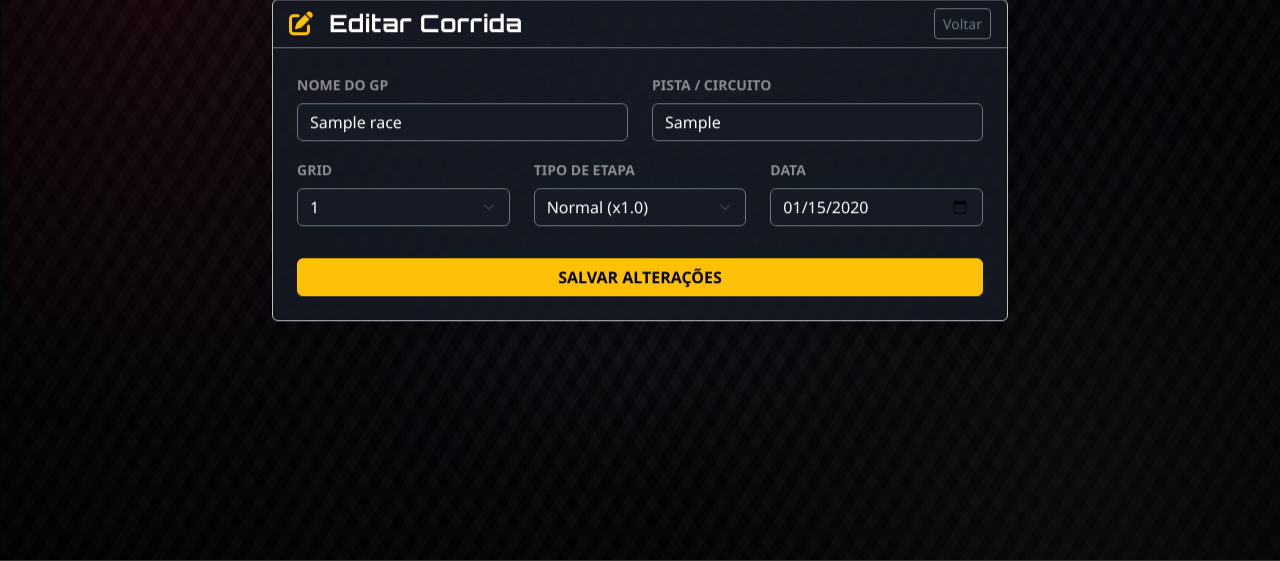
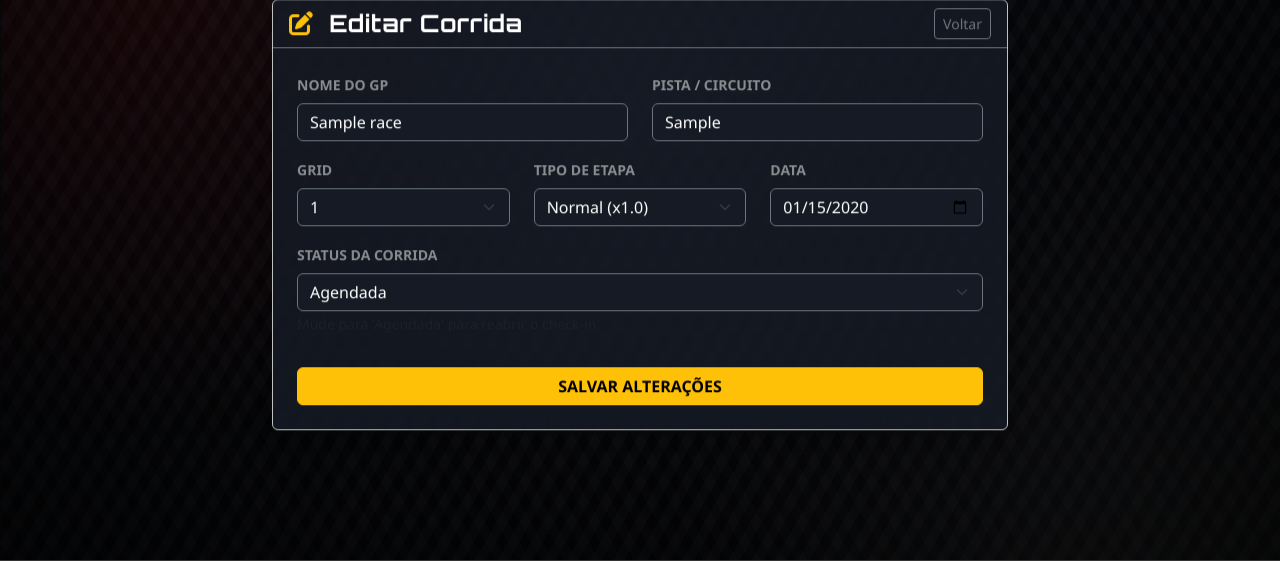
Before and after one commit to JosunoBR/Full-Gas-League, a Flask app: page /admin/race/1/edit in a window 1280 px wide. Shown: the part 138-699 px from the top of the page. Run offline with Flask 3, Linux system fonts and the light colour scheme; a user stored in the database is signed in; tables that the repository leaves empty hold one stand-in row (values such as "Sample post"); some web fonts are replaced.

Commit message:
correção de check-in e botão de reversão de resultado

```diff
--- a/app/routes/admin.py
+++ b/app/routes/admin.py
@@ -861,6 +861,7 @@ def edit_race(race_id):
         race.grid = grid_cfg.nome if grid_cfg else "SEM_GRID"
 
         race.tipo_etapa = request.form.get('tipo_etapa')
+        race.status = request.form.get('status')
 
         data_str = request.form.get('data')
         if data_str:
@@ -898,7 +899,8 @@ def edit_race(race_id):
 
     final_grids.sort(key=lambda x: x.ordem if hasattr(x, 'ordem') else 999)
 
-    return render_template('admin/edit_race.html', race=race, pistas=PISTAS_F1, grid_configs=final_grids)
+    statuses = ['Agendada', 'Concluida']
+    return render_template('admin/edit_race.html', race=race, pistas=PISTAS_F1, grid_configs=final_grids, statuses=statuses)
 
 @admin_bp.route('/race/<int:race_id>/delete', methods=['POST'])
 def delete_race(race_id):
--- a/app/routes/public.py
+++ b/app/routes/public.py
@@ -531,7 +531,7 @@ def my_profile():
     checkin_race = None
     registro_atual = None
 
-    hoje = datetime.utcnow().date()
+    hoje = (datetime.utcnow() - timedelta(hours=3)).date()
     if current_context:
         ctx_grid_id = current_context.get('grid_id')
         ctx_grid_name = (current_context.get('grid') or '').upper()
@@ -639,7 +639,7 @@ def checkin_confirm(race_id):
         flash('Você está com a CNH Suspensa/Banida e não pode correr.', 'danger')
         return redirect(url_for('public.my_profile'))
 
-    today = datetime.utcnow().date()
+    today = (datetime.utcnow() - timedelta(hours=3)).date()
     if not _can_interact_with_checkin(current_user.pilot_profile, race, today):
         flash('Check-in indisponivel para esta corrida no seu contexto atual.', 'warning')
         return redirect(url_for('public.my_profile'))
@@ -690,7 +690,7 @@ def checkin_absent(race_id):
         flash('É obrigatório informar o motivo da ausência.', 'warning')
         return redirect(url_for('public.my_profile'))
 
-    today = datetime.utcnow().date()
+    today = (datetime.utcnow() - timedelta(hours=3)).date()
     if not _can_interact_with_checkin(current_user.pilot_profile, race, today):
         flash('Check-in indisponivel para esta corrida no seu contexto atual.', 'warning')
         return redirect(url_for('public.my_profile'))
--- a/app/templates/admin/edit_race.html
+++ b/app/templates/admin/edit_race.html
@@ -54,6 +54,17 @@
                             <input type="date" class="form-control bg-dark text-white border-secondary" name="data" value="{{ race.data_corrida }}">
                         </div>
                     </div>
+                    <div class="row mb-3">
+                        <div class="col-md-12">
+                            <label class="form-label text-white-50 small fw-bold">STATUS DA CORRIDA</label>
+                            <select class="form-select bg-dark text-white border-secondary" name="status">
+                                {% for s in statuses %}
+                                    <option value="{{ s }}" {% if race.status == s %}selected{% endif %}>{{ s }}</option>
+                                {% endfor %}
+                            </select>
+                            <small class="form-text text-muted">Mude para 'Agendada' para reabrir o check-in.</small>
+                        </div>
+                    </div>
 
                     <button type="submit" class="btn btn-warning fw-bold w-100 mt-3">SALVAR ALTERAÇÕES</button>
                 </form>
```
